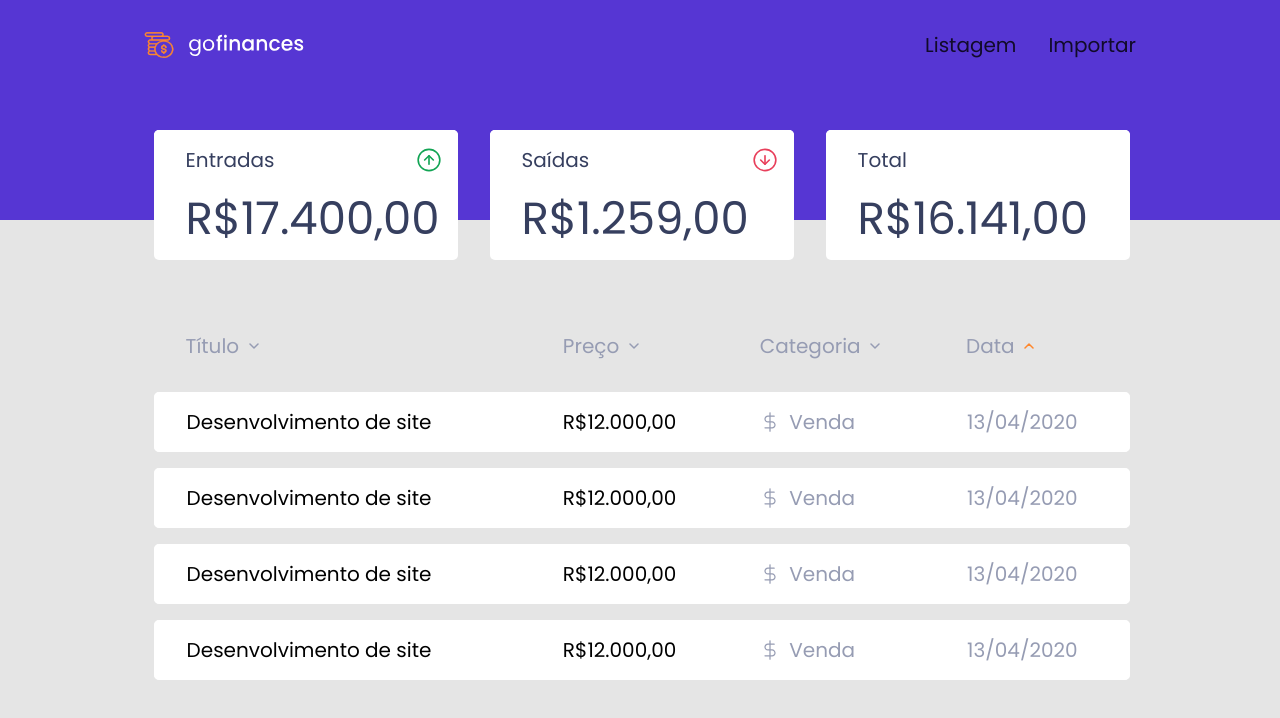
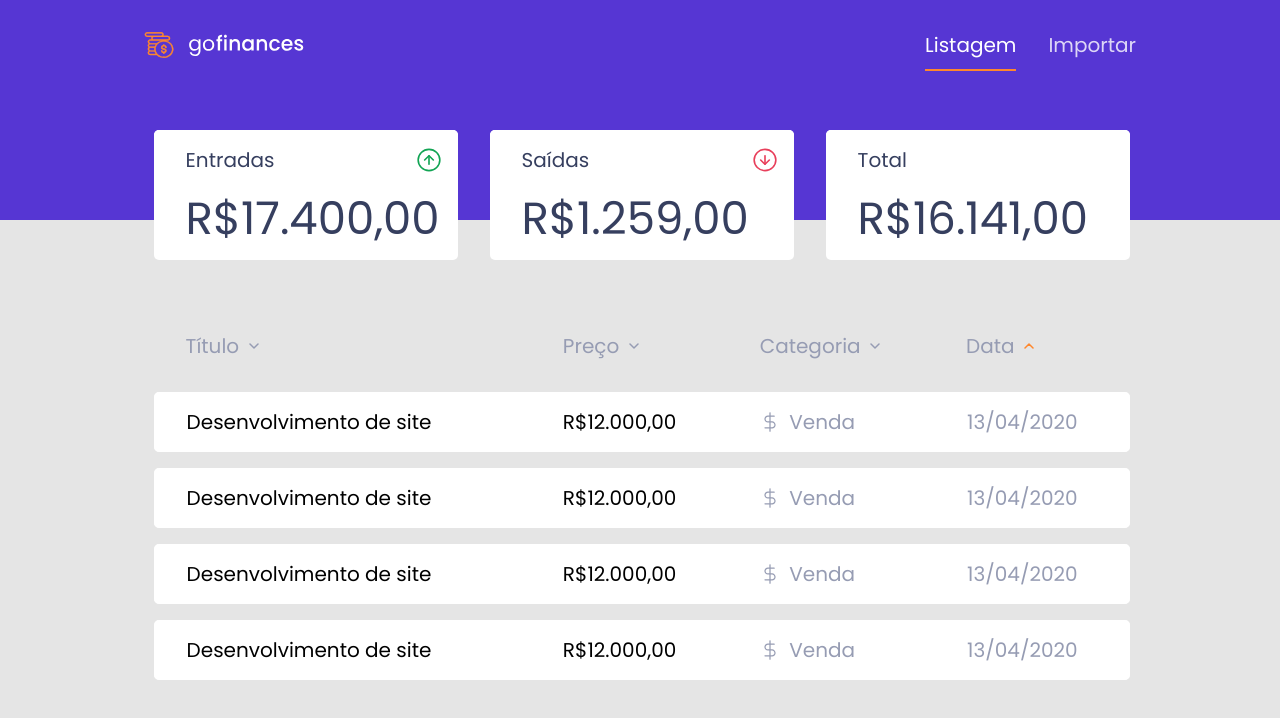
Before and after one commit to pedroTassinari/GoFinances, a React (Create React App) app in the folder web/: page / in a window 1280 px wide. Shown: the top 718 px of the page. Built offline with nearby package versions, Linux system fonts and the light colour scheme.

Commit message:
web - estilizando o link selecionado

```diff
--- a/web/src/Components/Header/index.tsx
+++ b/web/src/Components/Header/index.tsx
@@ -1,31 +1,27 @@
-import React, { useState } from 'react';
+import React, { MouseEvent, useState } from 'react';
 import { Link } from 'react-router-dom';
 
-import { Header } from './styles';
+import { Header, StyledLink } from './styles';
 
 import Logo from '../../assets/logo.svg';
 
 interface HeaderProps {
-  import: boolean;
+  small: boolean;
+  firstLink?: boolean;
+  secondLink?: boolean;
 }
 
 const HeaderComponent: React.FC<HeaderProps> = props => {
-  const [selectedLink, setSelectedLink] = useState(true);
-
   return (
-    <Header selected={[selectedLink, !selectedLink]} importRoute={props.import}>
+    <Header small={props.small}>
       <img src={Logo} alt="goFinances" />
       <ul>
-        <li>
-          <Link to="/" onClick={() => setSelectedLink(true)}>
-            Listagem
-          </Link>
-        </li>
-        <li>
-          <Link to="/import" onClick={() => setSelectedLink(false)}>
-            Importar
-          </Link>
-        </li>
+        <StyledLink key={0} selected={props.firstLink}>
+          <Link to="/">Listagem</Link>
+        </StyledLink>
+        <StyledLink key={1} selected={props.secondLink}>
+          <Link to="/import">Importar</Link>
+        </StyledLink>
       </ul>
     </Header>
   );
--- a/web/src/Components/Header/styles.ts
+++ b/web/src/Components/Header/styles.ts
@@ -1,13 +1,16 @@
 import styled, { css } from 'styled-components';
 
 interface HeaderProps {
-  selected: [boolean, boolean];
-  importRoute: boolean;
+  small: boolean;
+}
+
+interface StyledLink {
+  selected?: boolean;
 }
 
 export const Header = styled.header<HeaderProps>`
   width: 100vw;
-  height: 27.5vh;
+  height: ${({ small }) => (small ? '11vh' : '27.5vh')};
   background-color: #5636d3;
 
   display: flex;
@@ -15,12 +18,6 @@ export const Header = styled.header<HeaderProps>`
   flex: 1;
   justify-content: space-between;
   align-items: flex-start;
-
-  ${props =>
-    props.importRoute &&
-    css`
-      height: 11vh;
-    `}
 
   img {
     width: 12.5vw;
@@ -33,8 +30,10 @@ export const Header = styled.header<HeaderProps>`
     margin: 3.75vh 11.25vw 0 0;
     display: flex;
     flex-direction: row;
+  }
+`;
 
-    li {
+export const StyledLink = styled.li<StyledLink>`
   margin-left: 2.5vw;
 
   a {
@@ -46,15 +45,11 @@ export const Header = styled.header<HeaderProps>`
     opacity: 0.8;
 
     ${({ selected }) =>
-          selected.map(a => {
-            return (
-              a &&
+      selected &&
       css`
-                color: black;
-              `
-            );
-          })}
-      }
-    }
+        opacity: 1;
+        border-bottom: 2px solid #ff872c;
+        padding-bottom: 10px;
+      `};
   }
 `;
--- a/web/src/pages/Home/index.tsx
+++ b/web/src/pages/Home/index.tsx
@@ -14,7 +14,7 @@ import ArrowUp from '../../assets/arrow-up.svg';
 const List = () => {
   return (
     <>
-      <Header import={false} />
+      <Header small={false} firstLink />
       <BalanceList>
         <ul>
           <li>
--- a/web/src/pages/Import/index.tsx
+++ b/web/src/pages/Import/index.tsx
@@ -1,6 +1,5 @@
 import React, { useState } from 'react';
 import Dropzone from 'react-dropzone';
-import { Link } from 'react-router-dom';
 
 import { Tittle, DropzoneContainer } from './styles';
 import Header from '../../Components/Header';
@@ -10,7 +9,7 @@ import Alert from '../../assets/alert.svg';
 const Import = () => {
   return (
     <>
-      <Header import />
+      <Header small secondLink />
       <Tittle>Importar uma transação</Tittle>
       <DropzoneContainer>
         <Dropzone onDrop={acceptedFiles => console.log(acceptedFiles)}>
```
Lines whose indentation alone changed are shown as unchanged.
